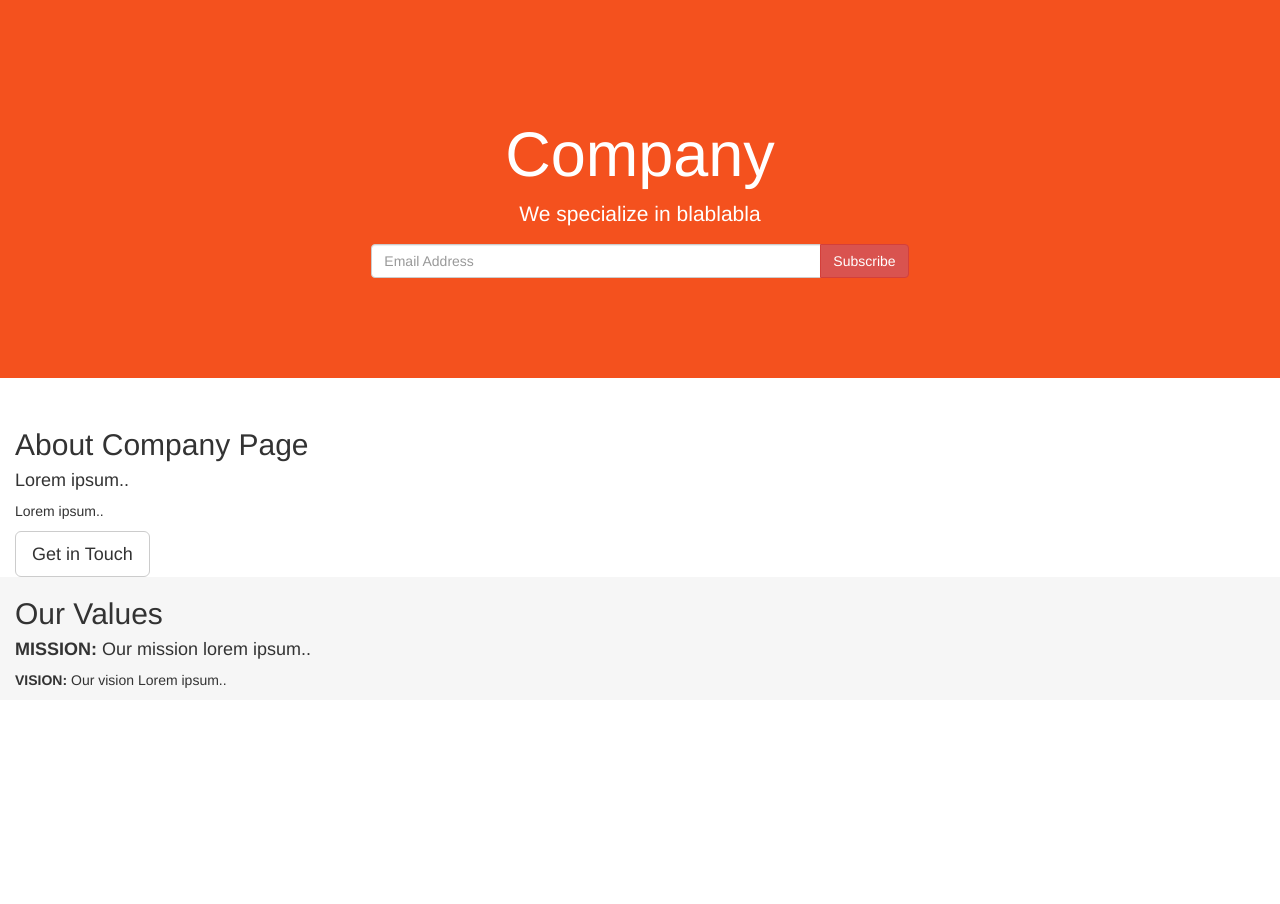
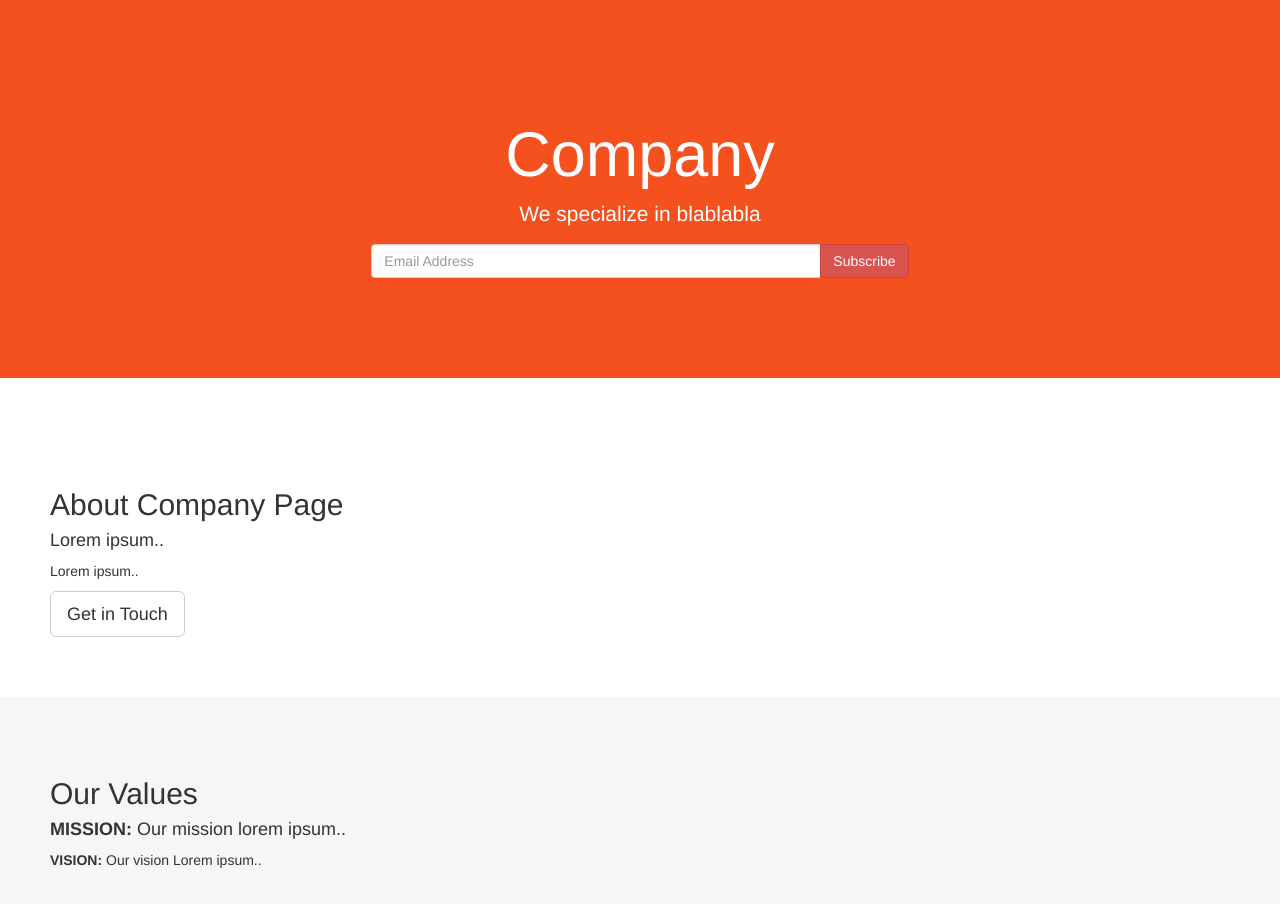
Before and after one commit to marcodotcastro/company-v4, a website: page index.html in a window 1280 px wide. Before the commit the page ends 800 px from the top, so only its background shows below. Drawn offline with nearby package versions, Linux system fonts and the light colour scheme.

Commit message:
style (container): add  padding

```diff
--- a/index.html
+++ b/index.html
@@ -18,6 +18,10 @@
 
         .bg-grey {
             background-color: #f6f6f6;
+        }
+
+        .container-fluid {
+            padding: 60px 50px;
         }
     </style>
 </head>
```
